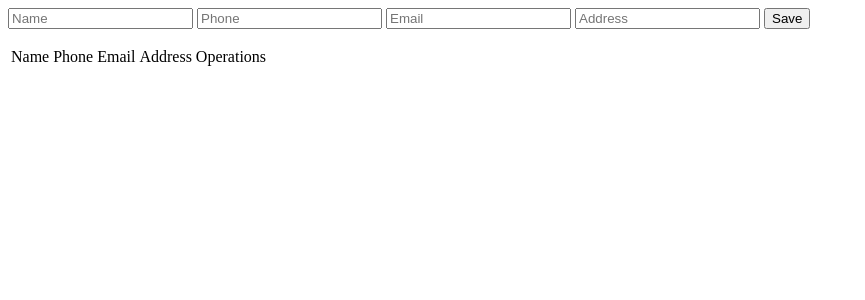
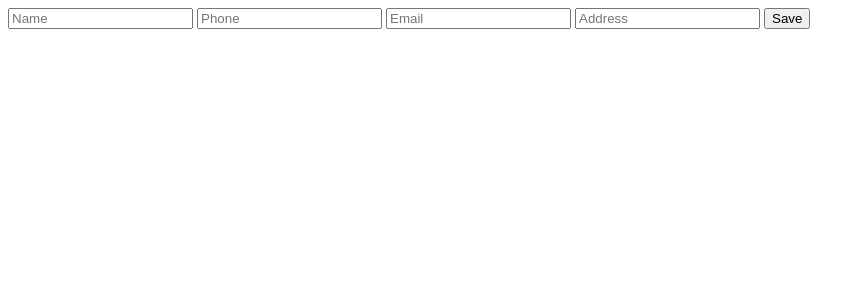
Before and after one commit to luzbaza/Final_Project, a Flask app: page / in a window 1280 px wide. Shown: the top 300 px of the page, without its empty margins (0-865 px from the left). Run offline with Flask 2, Linux system fonts and the light colour scheme; data that the repository does not hold is empty; some libraries are stand-ins or nearby versions.

Commit message:
index.html

```diff
--- a/mysql/templates/index.html
+++ b/mysql/templates/index.html
@@ -16,30 +16,3 @@
 		Save
 	</button>
 </form>
-
-
-<table>
-	<thead>
-		<tr>
-			<td>Name</td>
-			<td>Phone</td>
-			<td>Email</td>
-			<td>Address</td>
-			<td>Operations</td>
-		</tr>
-	</thead>
-	<tbody>
-		{% for user in users %}
-		<tr>
-			<td>{{ user.1 }}</td>
-			<td>{{ user.2 }}</td>
-			<td>{{ user.3 }}</td>
-			<td>{{ user.4 }}</td>
-			<td>
-				<a href="/edit/{{ user.0}}">Edit</a>
-				<a href="/delete/{{ user.0}}">Delete</a>
-			</td>
-		</tr>
-		{% endfor %}
-	</tbody>
-</table>
```
